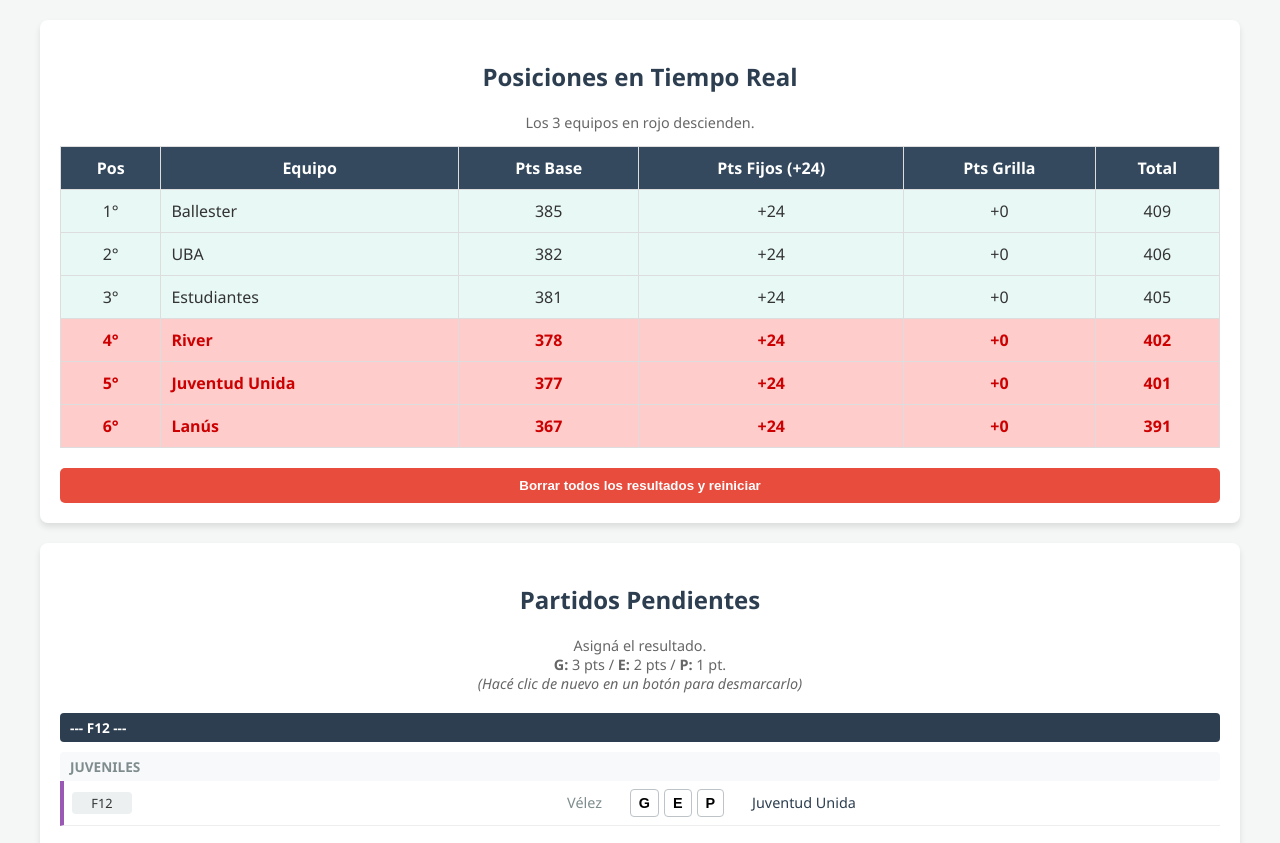
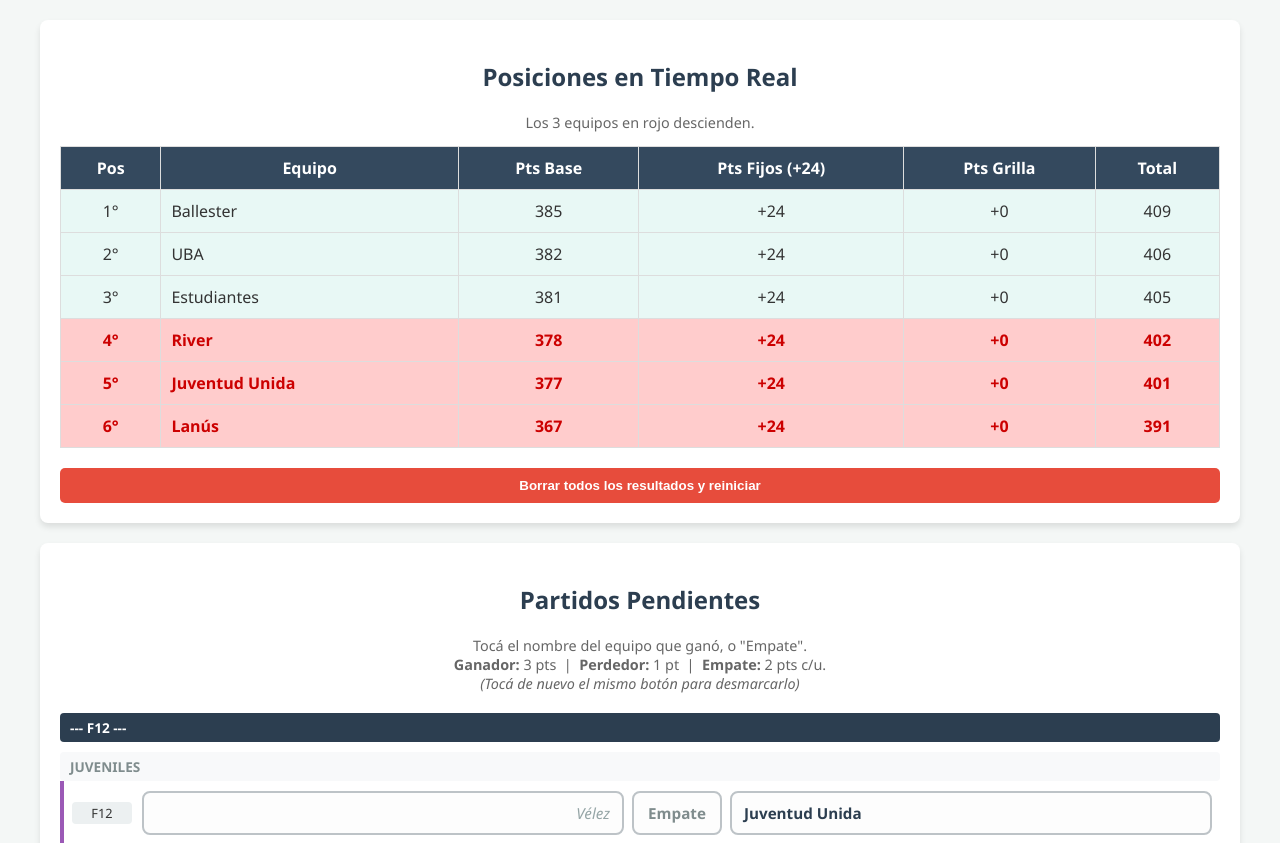
Before and after one commit to jumagu73/desensoinf, a plain HTML site: page index.html in a window 1280 px wide. Shown: the part 106-949 px from the top of the page. Drawn offline with Linux system fonts and the light colour scheme.

Commit message:
Update index.html

```diff
--- a/index.html
+++ b/index.html
@@ -42,9 +42,7 @@
             position: sticky;
             top: 0;
         }
-
         .posiciones-table th { background-color: #34495e; }
-
         tr.descenso td {
             background-color: #ffcccc !important;
             color: #cc0000 !important;
@@ -57,10 +55,10 @@
 
         .partido-grilla {
             display: grid;
-            grid-template-columns: 60px 1fr 130px 1fr;
+            grid-template-columns: 60px 1fr;
             align-items: center;
             gap: 10px;
-            padding: 8px;
+            padding: 10px 8px;
             border-bottom: 1px solid #eee;
         }
         .partido-grilla:last-child { border-bottom: none; }
@@ -75,28 +73,55 @@
             border-radius: 4px;
             text-align: center;
         }
-        .equipo-local { text-align: right; font-weight: 500; font-size: 0.9em; }
-        .equipo-visitante { text-align: left; font-weight: 500; font-size: 0.9em; }
 
+        /* Los 3 botones */
         .botones-resultado {
-            display: flex;
-            justify-content: center;
-            gap: 5px;
+            display: grid;
+            grid-template-columns: 1fr auto 1fr;
+            gap: 8px;
+            align-items: center;
         }
-        .btn-res {
-            padding: 5px 8px;
-            border: 1px solid #bdc3c7;
-            background: white;
-            border-radius: 4px;
+        .btn-equipo, .btn-empate {
+            padding: 10px 12px;
+            border: 2px solid #bdc3c7;
+            background: #fdfdfd;
+            border-radius: 8px;
             cursor: pointer;
-            font-weight: bold;
-            font-size: 0.9em;
+            font-weight: 700;
+            font-size: 0.95em;
             transition: all 0.2s;
+            color: #2c3e50;
+            font-family: inherit;
         }
-        .btn-res:hover { background: #ecf0f1; }
-        .btn-res.active-gana { background: #2ecc71; color: white; border-color: #27ae60; }
-        .btn-res.active-empata { background: #f1c40f; color: white; border-color: #f39c12; }
-        .btn-res.active-pierde { background: #e74c3c; color: white; border-color: #c0392b; }
+        .btn-equipo:hover, .btn-empate:hover {
+            background: #ecf0f1;
+            border-color: #95a5a6;
+        }
+        .btn-equipo.local { text-align: right; }
+        .btn-equipo.visitante { text-align: left; }
+        .btn-empate { color: #7f8c8d; min-width: 90px; }
+
+        .btn-equipo.active-gana {
+            background: #2ecc71;
+            color: white;
+            border-color: #27ae60;
+        }
+        .btn-equipo.active-pierde {
+            background: #e74c3c;
+            color: white;
+            border-color: #c0392b;
+        }
+        .btn-empate.active-empata {
+            background: #f1c40f;
+            color: white;
+            border-color: #f39c12;
+        }
+
+        .btn-equipo.no-tabla {
+            color: #95a5a6;
+            font-weight: 500;
+            font-style: italic;
+        }
 
         .categoria-title {
             grid-column: 1 / -1;
@@ -134,8 +159,11 @@
                 margin-bottom: 5px;
                 border: 1px solid #eee;
             }
-            .equipo-local, .equipo-visitante { text-align: center; }
-            .botones-resultado { margin: 5px 0; }
+            .botones-resultado {
+                grid-template-columns: 1fr;
+                gap: 4px;
+            }
+            .btn-equipo.local, .btn-equipo.visitante { text-align: center; }
             table { font-size: 0.8em; }
             th, td { padding: 5px; }
         }
@@ -162,16 +190,15 @@
             </thead>
             <tbody id="tabla-posiciones"></tbody>
         </table>
-
         <button class="btn-borrar" onclick="borrarTodo()">Borrar todos los resultados y reiniciar</button>
     </div>
 
     <div class="card">
         <h2>Partidos Pendientes</h2>
         <p style="text-align: center; font-size: 0.9em; color: #666; margin-bottom: 20px;">
-            Asigná el resultado. <br>
-            <strong>G:</strong> 3 pts / <strong>E:</strong> 2 pts / <strong>P:</strong> 1 pt.<br>
-            <em>(Hacé clic de nuevo en un botón para desmarcarlo)</em>
+            Tocá el nombre del equipo que ganó, o "Empate".<br>
+            <strong>Ganador:</strong> 3 pts &nbsp;|&nbsp; <strong>Perdedor:</strong> 1 pt &nbsp;|&nbsp; <strong>Empate:</strong> 2 pts c/u.<br>
+            <em>(Tocá de nuevo el mismo botón para desmarcarlo)</em>
         </p>
         <div id="grilla-partidos"></div>
     </div>
@@ -208,13 +235,11 @@
         { id: 'f15_jun_bal_est', fecha: 'F15', cat: 'Juniors', local: 'Ballester', visitante: 'Estudiantes' }
     ];
 
-    // --- CARGA Y VALIDACIÓN DE DATOS GUARDADOS ---
     let estadoPartidos = {};
     const datosGuardados = localStorage.getItem('descenso_damas_2026');
     if (datosGuardados) {
         try {
             const parsed = JSON.parse(datosGuardados);
-            // Validar que sea un objeto y que todas las claves correspondan a partidos existentes
             if (parsed && typeof parsed === 'object' && !Array.isArray(parsed)) {
                 const idsValidos = new Set(partidos.map(p => p.id));
                 for (const key in parsed) {
@@ -247,16 +272,12 @@
     }
 
     function actualizarTabla() {
-        // Reiniciar puntos ganados
         for (let eq in equipos) equipos[eq].ganados = 0;
 
-        // Recorrer resultados guardados
         for (let id in estadoPartidos) {
             const partido = partidos.find(p => p.id === id);
-            if (!partido) {
-                // Id huérfano: se ignora (no rompe la ejecución)
-                continue;
-            }
+            if (!partido) continue;
+
             const res = estadoPartidos[id];
             if (res === 'G') {
                 sumarPuntos(partido.local, 3);
@@ -270,7 +291,6 @@
             }
         }
 
-        // Calcular totales
         let resultados = Object.keys(equipos).map(nombre => ({
             nombre: nombre,
             base: equipos[nombre].base,
@@ -281,18 +301,12 @@
 
         resultados.sort((a, b) => b.total - a.total);
 
-        // Renderizar tabla
         const tbody = document.getElementById('tabla-posiciones');
         tbody.innerHTML = '';
 
         resultados.forEach((eq, index) => {
             const tr = document.createElement('tr');
-            if (index >= 3) {
-                tr.className = 'descenso';
-            } else {
-                tr.className = 'seguro';
-            }
-
+            tr.className = (index >= 3) ? 'descenso' : 'seguro';
             tr.innerHTML = `
                 <td>${index + 1}°</td>
                 <td style="text-align: left;">${eq.nombre}</td>
@@ -336,29 +350,32 @@
             const div = document.createElement('div');
             div.className = `partido-grilla ${partido.cat.toLowerCase()}`;
 
-            const esLocalNuestro = equipos[partido.local] ? 'color: #2c3e50;' : 'color: #7f8c8d;';
-            const esVisNuestro = equipos[partido.visitante] ? 'color: #2c3e50;' : 'color: #7f8c8d;';
+            const est = estadoPartidos[partido.id];
 
-            const est = estadoPartidos[partido.id];
-            let btnLocalG = 'btn-res', btnLocalE = 'btn-res', btnLocalP = 'btn-res';
-            let btnVisG = 'btn-res', btnVisE = 'btn-res', btnVisP = 'btn-res';
+            let clsLocal = 'btn-equipo local';
+            let clsEmpate = 'btn-empate';
+            let clsVis = 'btn-equipo visitante';
 
-            if (est === 'G') { btnLocalG += ' active-gana'; btnVisP += ' active-pierde'; }
-            if (est === 'E') { btnLocalE += ' active-empata'; btnVisE += ' active-empata'; }
-            if (est === 'P') { btnLocalP += ' active-pierde'; btnVisG += ' active-gana'; }
+            if (!equipos[partido.local]) clsLocal += ' no-tabla';
+            if (!equipos[partido.visitante]) clsVis += ' no-tabla';
+
+            if (est === 'G') { clsLocal += ' active-gana'; clsVis += ' active-pierde'; }
+            if (est === 'E') { clsEmpate += ' active-empata'; }
+            if (est === 'P') { clsLocal += ' active-pierde'; clsVis += ' active-gana'; }
 
             div.innerHTML = `
                 <div class="fecha-tag">${partido.fecha}</div>
-                <div class="equipo-local" style="${esLocalNuestro}">${partido.local}</div>
                 <div class="botones-resultado">
-                    <button class="${btnLocalG}" onclick="setResultado('${partido.id}', 'G')">G</button>
-                    <button class="${btnLocalE}" onclick="setResultado('${partido.id}', 'E')">E</button>
-                    <button class="${btnLocalP}" onclick="setResultado('${partido.id}', 'P')">P</button>
+                    <button class="${clsLocal}" onclick="setResultado('${partido.id}', 'G')">${partido.local}</button>
+                    <button class="${clsEmpate}" onclick="setResultado('${partido.id}', 'E')">Empate</button>
+                    <button class="${clsVis}" onclick="setResultado('${partido.id}', 'P')">${partido.visitante}</button>
                 </div>
-                <div class="equipo-visitante" style="${esVisNuestro}">${partido.visitante}</div>
             `;
             contenedor.appendChild(div);
         });
+
+        // Confirmación en consola para verificar que se renderizó bien
+        console.log('Grilla renderizada. Botones generados con nombres de equipos.');
     }
 
     window.setResultado = function(idPartido, resultado) {
@@ -367,13 +384,11 @@
         } else {
             estadoPartidos[idPartido] = resultado;
         }
-
         guardarDatos();
         renderizarGrilla();
         actualizarTabla();
     };
 
-    // Iniciar
     renderizarGrilla();
     actualizarTabla();
 </script>
```
